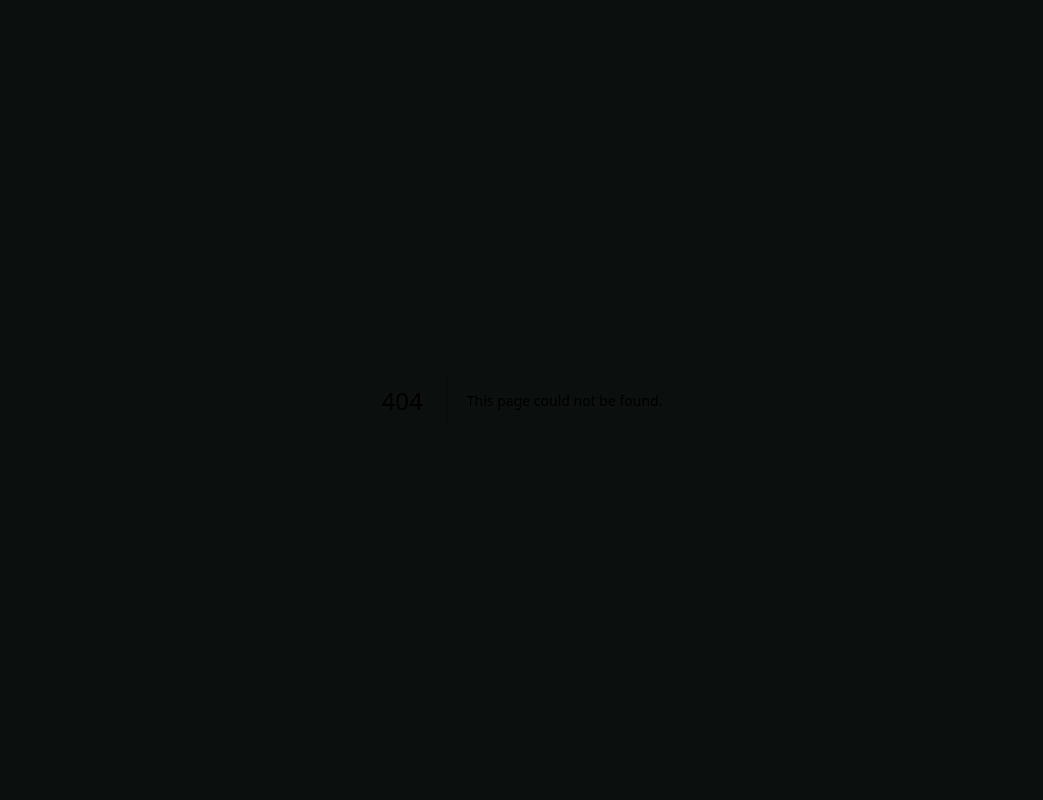
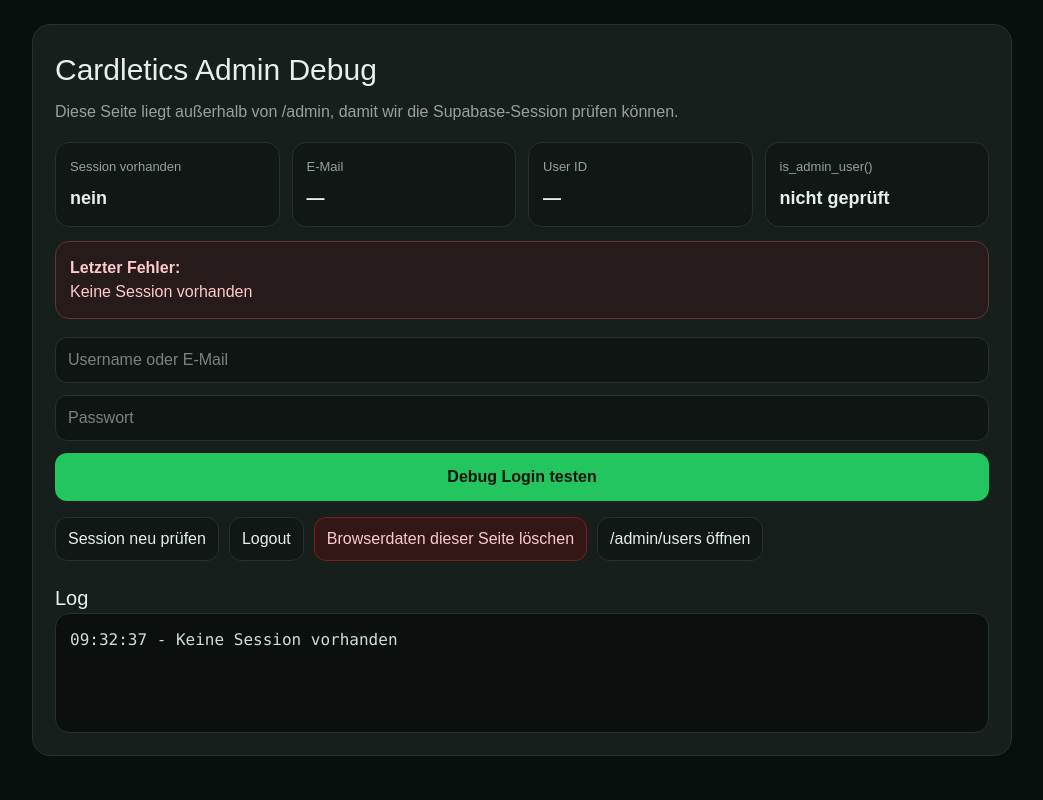
Before and after one commit to Cardletics/cardletics-admin, a Next.js app: page /admin-debug in a window 1280 px wide. Before the commit this address had no page. Shown: the top 800 px of the page, without its empty margins (118-1161 px from the left). Built offline with nearby package versions, Linux system fonts and the light colour scheme; no server answers.

Commit message:
fix homepage

```diff
--- /dev/null
+++ b/app/admin-debug/page.tsx
@@ -0,0 +1,180 @@
+"use client";
+
+import { FormEvent, useEffect, useState } from "react";
+import { supabase } from "../../lib/supabase";
+
+type DebugState = {
+  sessionExists: string;
+  email: string;
+  userId: string;
+  isAdmin: string;
+  lastError: string;
+};
+
+const initialState: DebugState = {
+  sessionExists: "unbekannt",
+  email: "—",
+  userId: "—",
+  isAdmin: "unbekannt",
+  lastError: "—",
+};
+
+export default function AdminDebugPage() {
+  const [identifier, setIdentifier] = useState("");
+  const [password, setPassword] = useState("");
+  const [state, setState] = useState<DebugState>(initialState);
+  const [log, setLog] = useState<string[]>([]);
+  const [loading, setLoading] = useState(false);
+
+  function addLog(text: string) {
+    setLog((old) => [`${new Date().toLocaleTimeString("de-DE")} - ${text}`, ...old]);
+  }
+
+  async function checkSession() {
+    setLoading(true);
+    const { data: sessionData, error: sessionError } = await supabase.auth.getSession();
+
+    if (sessionError) {
+      setState((old) => ({ ...old, sessionExists: "nein", lastError: sessionError.message }));
+      addLog(`Session Fehler: ${sessionError.message}`);
+      setLoading(false);
+      return;
+    }
+
+    const session = sessionData.session;
+    if (!session) {
+      setState({
+        sessionExists: "nein",
+        email: "—",
+        userId: "—",
+        isAdmin: "nicht geprüft",
+        lastError: "Keine Session vorhanden",
+      });
+      addLog("Keine Session vorhanden");
+      setLoading(false);
+      return;
+    }
+
+    const { data: adminData, error: adminError } = await supabase.rpc("is_admin_user");
+    setState({
+      sessionExists: "ja",
+      email: session.user.email || "—",
+      userId: session.user.id,
+      isAdmin: adminError ? "Fehler" : adminData === true ? "true" : "false",
+      lastError: adminError ? adminError.message : "—",
+    });
+    addLog(adminError ? `Session ja, Admin Fehler: ${adminError.message}` : `Session ja, is_admin_user = ${adminData === true ? "true" : "false"}`);
+    setLoading(false);
+  }
+
+  useEffect(() => {
+    checkSession();
+  }, []);
+
+  async function handleLogin(event: FormEvent<HTMLFormElement>) {
+    event.preventDefault();
+    setLoading(true);
+    addLog("Login gestartet");
+
+    const clean = identifier.trim().toLowerCase();
+    const { data: resolvedEmail, error: resolveError } = await supabase.rpc("admin_resolve_login_identifier", { p_identifier: clean });
+
+    if (resolveError) {
+      addLog(`Resolve Fehler: ${resolveError.message}`);
+      setState((old) => ({ ...old, lastError: resolveError.message }));
+      setLoading(false);
+      return;
+    }
+
+    if (!resolvedEmail || typeof resolvedEmail !== "string") {
+      addLog("Kein Adminaccount gefunden");
+      setState((old) => ({ ...old, lastError: "Kein Adminaccount gefunden" }));
+      setLoading(false);
+      return;
+    }
+
+    addLog(`Login E-Mail aufgelöst: ${resolvedEmail}`);
+
+    const { error: loginError } = await supabase.auth.signInWithPassword({ email: resolvedEmail, password });
+
+    if (loginError) {
+      addLog(`Login Fehler: ${loginError.message}`);
+      setState((old) => ({ ...old, lastError: loginError.message }));
+      setLoading(false);
+      return;
+    }
+
+    addLog("Login erfolgreich laut Supabase");
+    await checkSession();
+  }
+
+  async function logout() {
+    await supabase.auth.signOut();
+    addLog("SignOut ausgeführt");
+    await checkSession();
+  }
+
+  function clearBrowserStorage() {
+    localStorage.clear();
+    sessionStorage.clear();
+    addLog("LocalStorage und SessionStorage gelöscht");
+    window.location.reload();
+  }
+
+  return (
+    <main style={page}>
+      <section style={card}>
+        <h1 style={title}>Cardletics Admin Debug</h1>
+        <p style={text}>Diese Seite liegt außerhalb von /admin, damit wir die Supabase-Session prüfen können.</p>
+
+        <div style={grid}>
+          <Box label="Session vorhanden" value={state.sessionExists} />
+          <Box label="E-Mail" value={state.email} />
+          <Box label="User ID" value={state.userId} />
+          <Box label="is_admin_user()" value={state.isAdmin} />
+        </div>
+
+        <div style={errorBox}><strong>Letzter Fehler:</strong><div>{state.lastError}</div></div>
+
+        <form onSubmit={handleLogin} style={form}>
+          <input style={input} placeholder="Username oder E-Mail" value={identifier} onChange={(e) => setIdentifier(e.target.value)} autoCapitalize="none" autoCorrect="off" />
+          <input style={input} placeholder="Passwort" type="password" value={password} onChange={(e) => setPassword(e.target.value)} />
+          <button style={button} disabled={loading} type="submit">{loading ? "Prüfe..." : "Debug Login testen"}</button>
+        </form>
+
+        <div style={actions}>
+          <button style={secondaryButton} onClick={checkSession} disabled={loading}>Session neu prüfen</button>
+          <button style={secondaryButton} onClick={logout}>Logout</button>
+          <button style={dangerButton} onClick={clearBrowserStorage}>Browserdaten dieser Seite löschen</button>
+          <a style={linkButton} href="/admin/users">/admin/users öffnen</a>
+        </div>
+
+        <h2 style={subTitle}>Log</h2>
+        <pre style={logBox}>{log.join("\n") || "Noch kein Log"}</pre>
+      </section>
+    </main>
+  );
+}
+
+function Box({ label, value }: { label: string; value: string }) {
+  return <div style={box}><div style={boxLabel}>{label}</div><div style={boxValue}>{value}</div></div>;
+}
+
+const page = { minHeight: "100vh", background: "#07100c", color: "#e7f1eb", padding: 24, fontFamily: "Arial, sans-serif" };
+const card = { maxWidth: 980, margin: "0 auto", background: "#171f1c", border: "1px solid #27312d", borderRadius: 18, padding: 22 };
+const title = { margin: "0 0 8px", fontSize: 30 };
+const subTitle = { marginTop: 22, fontSize: 20 };
+const text = { color: "#94a39b", lineHeight: 1.5 };
+const grid = { display: "grid", gridTemplateColumns: "repeat(auto-fit, minmax(190px, 1fr))", gap: 12, marginTop: 18 };
+const box = { background: "#101714", border: "1px solid #27312d", borderRadius: 14, padding: 14 };
+const boxLabel = { color: "#94a39b", fontSize: 13, marginBottom: 8 };
+const boxValue = { color: "#e7f1eb", fontSize: 18, fontWeight: 800, wordBreak: "break-word" as const };
+const errorBox = { marginTop: 14, background: "#261a1a", border: "1px solid #633", borderRadius: 14, padding: 14, color: "#fecaca" };
+const form = { display: "grid", gap: 12, marginTop: 18 };
+const input = { minHeight: 46, borderRadius: 12, border: "1px solid #27312d", background: "#0f1512", color: "#e7f1eb", padding: "10px 12px" };
+const button = { minHeight: 48, border: 0, borderRadius: 12, background: "#22c55e", color: "#08130c", fontWeight: 900, cursor: "pointer" };
+const actions = { display: "flex", gap: 10, flexWrap: "wrap" as const, marginTop: 16 };
+const secondaryButton = { minHeight: 42, borderRadius: 12, border: "1px solid #27312d", background: "#101714", color: "#e7f1eb", padding: "9px 12px", cursor: "pointer" };
+const dangerButton = { ...secondaryButton, border: "1px solid #7f1d1d", background: "#331717", color: "#fecaca" };
+const linkButton = { ...secondaryButton, textDecoration: "none", display: "inline-flex", alignItems: "center" };
+const logBox = { background: "#0b0f0d", border: "1px solid #27312d", borderRadius: 14, padding: 14, minHeight: 120, whiteSpace: "pre-wrap" as const, color: "#cfe0d6" };
```
